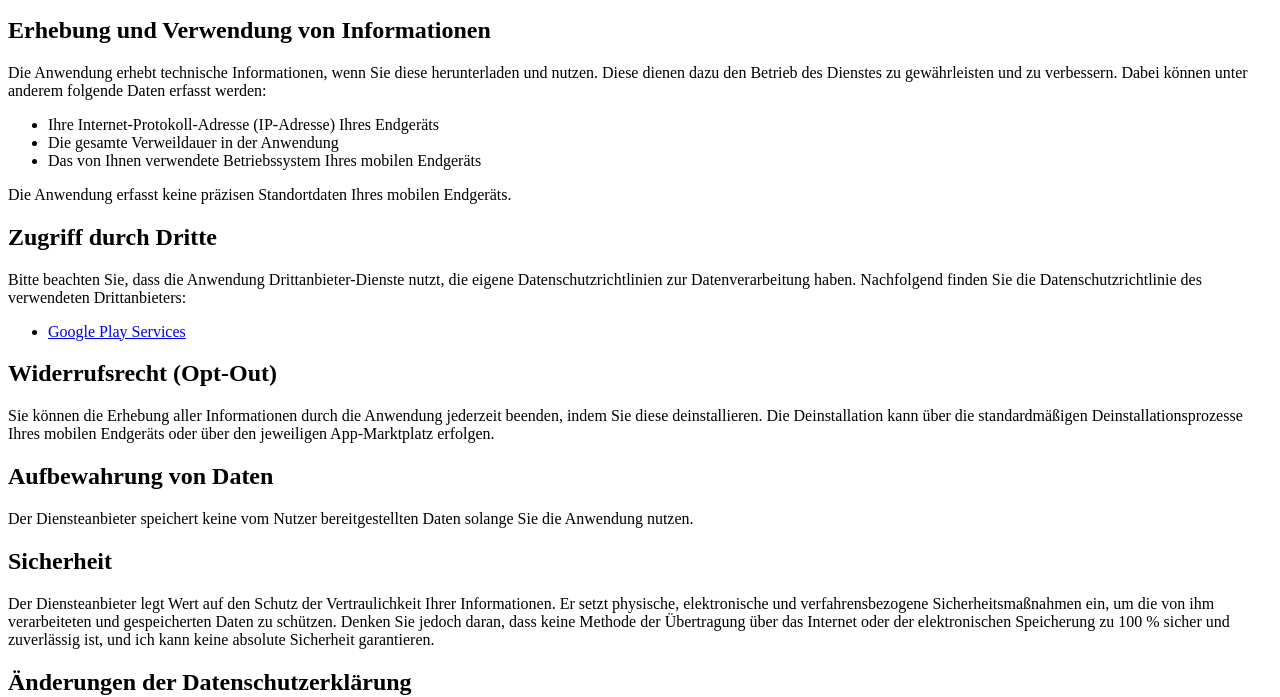
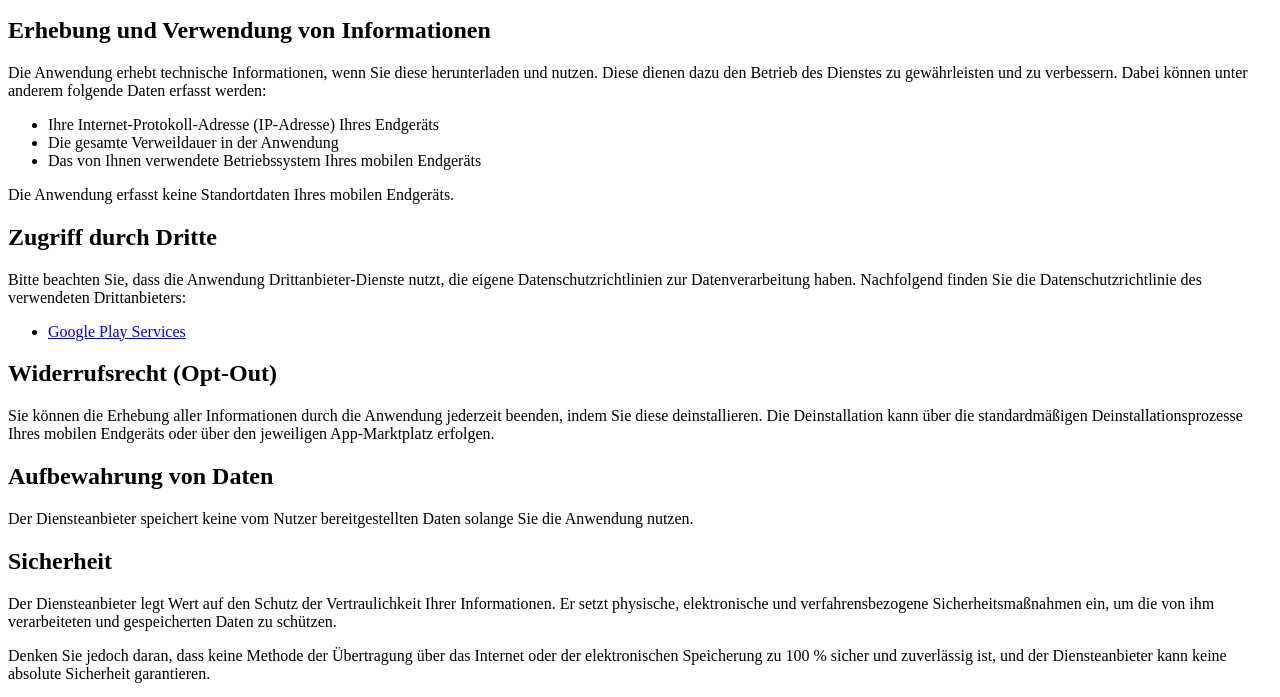
Before and after one commit to WHYZNSoftware/archery-timing-app, a plain HTML site: page index.html in a window 1280 px wide. Shown: the part 119-816 px from the top of the page. Drawn offline with Linux system fonts and the light colour scheme.

Commit message:
Update index.html

```diff
--- a/index.html
+++ b/index.html
@@ -19,7 +19,7 @@
         <li>Das von Ihnen verwendete Betriebssystem Ihres mobilen Endgeräts</li>
     </ul>
 
-    <p>Die Anwendung erfasst keine präzisen Standortdaten Ihres mobilen Endgeräts.</p>
+    <p>Die Anwendung erfasst keine Standortdaten Ihres mobilen Endgeräts.</p>
 
     <h2>Zugriff durch Dritte</h2>
     <p>Bitte beachten Sie, dass die Anwendung Drittanbieter-Dienste nutzt, die eigene Datenschutzrichtlinien zur Datenverarbeitung haben. Nachfolgend finden Sie die Datenschutzrichtlinie des verwendeten Drittanbieters:</p>
@@ -34,7 +34,8 @@
     <p>Der Diensteanbieter speichert keine vom Nutzer bereitgestellten Daten solange Sie die Anwendung nutzen.</p>
 
     <h2>Sicherheit</h2>
-    <p>Der Diensteanbieter legt Wert auf den Schutz der Vertraulichkeit Ihrer Informationen. Er setzt physische, elektronische und verfahrensbezogene Sicherheitsmaßnahmen ein, um die von ihm verarbeiteten und gespeicherten Daten zu schützen. Denken Sie jedoch daran, dass keine Methode der Übertragung über das Internet oder der elektronischen Speicherung zu 100 % sicher und zuverlässig ist, und ich kann keine absolute Sicherheit garantieren.</p>
+    <p>Der Diensteanbieter legt Wert auf den Schutz der Vertraulichkeit Ihrer Informationen. Er setzt physische, elektronische und verfahrensbezogene Sicherheitsmaßnahmen ein, um die von ihm verarbeiteten und gespeicherten Daten zu schützen.</p>
+    <p>Denken Sie jedoch daran, dass keine Methode der Übertragung über das Internet oder der elektronischen Speicherung zu 100 % sicher und zuverlässig ist, und der Diensteanbieter kann keine absolute Sicherheit garantieren.</p>
 
     <h2>Änderungen der Datenschutzerklärung</h2>
     <p>Diese Datenschutzerklärung kann gelegentlich aktualisiert werden. Der Diensteanbieter wird Änderungen durch Veröffentlichung der neuen Datenschutzerklärung auf dieser Seite bekanntgeben. Es wird empfohlen, diese Datenschutzerklärung regelmäßig zu überprüfen, da eine fortgesetzte Nutzung der Anwendung als Zustimmung zu den Änderungen gilt.</p>
```
